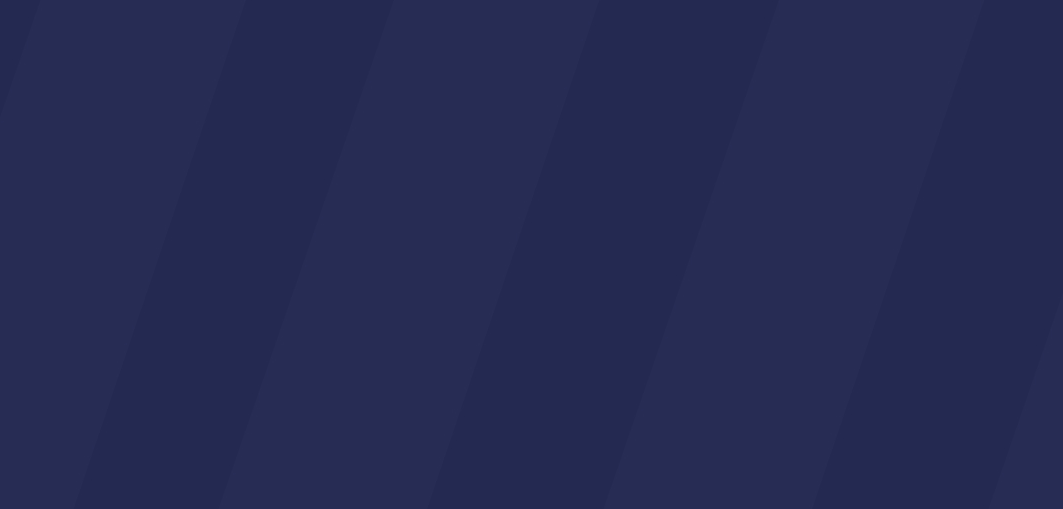
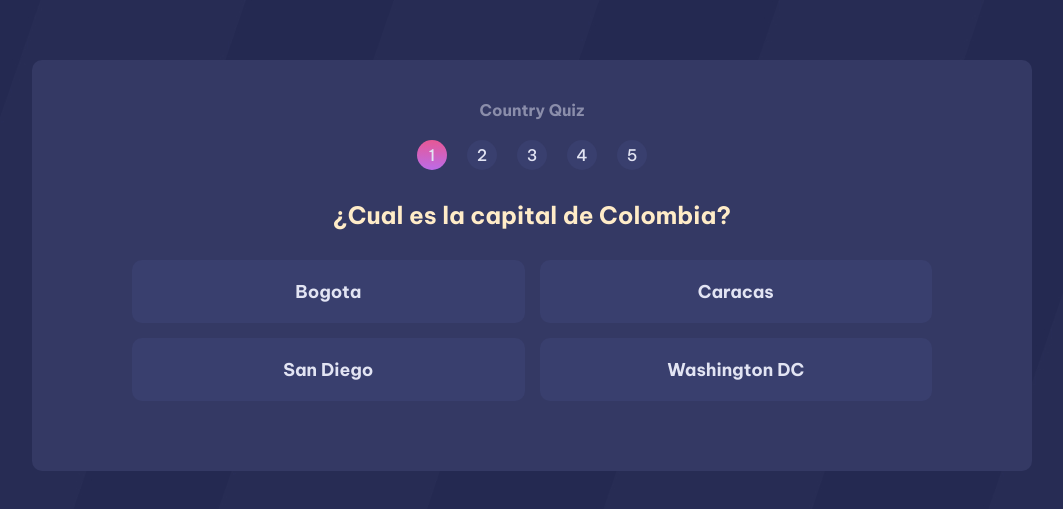
Before and after one commit to yosbergc/country-quiz-frontend, a React (Vite) app: page / in a window 1280 px wide. Shown: the part 135-644 px from the top of the page, without its empty margins (108-1171 px from the left). Built offline with nearby package versions, Linux system fonts and the light colour scheme; the HTML template or start-up script is replaced by a standard one.

Commit message:
Added questions overview component and question component

```diff
--- a/eslint.config.js
+++ b/eslint.config.js
@@ -33,6 +33,7 @@
         'warn',
         { allowConstantExport: true },
       ],
+      'react/prop-types': false
     },
   },
 ]
--- a/src/App.css
+++ b/src/App.css
@@ -2,4 +2,20 @@
   background: url("./assets/bg.jpg");
   height: 100vh;
   width: 100%;
+  display: flex;
+  place-items: center;
 }
+.quiz-container{
+  background: #343964;
+  max-width: 1000px;
+  width: calc(100% - 20px);
+  padding: 40px 20px;
+  border-radius: 10px;
+  margin: 0 auto;
+}
+.quiz-container h3 {
+  color: #8B8EAB;
+  font-size: 1rem;
+  text-align: center;
+  margin-bottom: 20px;
+}
--- a/src/App.jsx
+++ b/src/App.jsx
@@ -1,9 +1,82 @@
 import './App.css'
 
+import { useState } from 'react'
+import { QuestionsOverview } from './components/QuestionsOverview/questionsOverview'
+import { Question } from './components/Question/Question'
 function App() {
+  const [quiz, setQuiz] = useState({
+    name: 'Country Quiz',
+    questions: [
+      {
+        question: '¿Cual es la capital de Colombia?',
+        options: [
+          'Bogota',
+          'Caracas',
+          'San Diego',
+          'Washington DC'
+        ],
+        answered: false,
+        answer: '',
+        correctAnswer: 'Bogota'
+      },
+      {
+        question: '¿Cual es la capital de Brasil?',
+        options: [
+          'Bogota',
+          'Caracas',
+          'San Diego',
+          'Washington DC'
+        ],
+        answered: false,
+        answer: '',
+        correctAnswer: 'Bogota'
+      },
+      {
+        question: '¿Cual es la capital de Colombia?',
+        options: [
+          'Bogota',
+          'Caracas',
+          'San Diego',
+          'Washington DC'
+        ],
+        answered: false,
+        answer: '',
+        correctAnswer: 'Bogota'
+      },
+      {
+        question: '¿Cual es la capital de Colombia?',
+        options: [
+          'Bogota',
+          'Caracas',
+          'San Diego',
+          'Washington DC'
+        ],
+        answered: false,
+        answer: '',
+        correctAnswer: 'Bogota'
+      },
+      {
+        question: '¿Cual es la capital de Colombia?',
+        options: [
+          'Bogota',
+          'Caracas',
+          'San Diego',
+          'Washington DC'
+        ],
+        answered: false,
+        answer: '',
+        correctAnswer: 'Bogota'
+      }
+    ],
+    currentQuestion: 1
+  })
   return (
     <main>
-
+      <section className="quiz-container">
+        <h3>{quiz.name}</h3>
+        <QuestionsOverview quiz={quiz} />
+        <Question quiz={quiz} />
+      </section>
     </main>
   )
 }
--- /dev/null
+++ b/src/components/Question/Question.jsx
@@ -0,0 +1,16 @@
+import './question.css'
+function Question({ quiz }) {
+    return (
+        <section className='single-question--container'>
+            <h2 className="question-title">{quiz.questions[quiz.currentQuestion - 1].question}</h2>
+            <section className="options">
+                {
+                    quiz.questions[quiz.currentQuestion - 1].options.map(answer => {
+                        return <button key={answer} className={`option-single`}>{answer}</button>
+                    })
+                }
+            </section>
+        </section>
+    )
+}
+export { Question }
--- /dev/null
+++ b/src/components/Question/question.css
@@ -0,0 +1,26 @@
+.question-title {
+    margin-top: 30px;
+    text-align: center;
+    color: #FFECC8;
+}
+.options {
+    display: grid;
+    gap: 15px;
+    grid-template-columns: 1fr 1fr;
+    max-width: 800px;
+    padding: 30px 0px;
+    margin: 0 auto;
+}
+.option-single {
+    padding: 20px;
+    color: #E2E4F3;
+    background-color: #393F6E;
+    font-size: 1.1rem;
+    border: none;
+    border-radius: 10px;
+    cursor: pointer;
+    font-weight: 700;
+}
+.option-single:hover {
+    background: linear-gradient(#E65895, #BC6BE8);
+}
--- a/src/components/QuestionsOverview/QuestionsOverview.jsx
+++ b/src/components/QuestionsOverview/QuestionsOverview.jsx
@@ -1,14 +1,17 @@
-function questionsOverview({ currentQuestion, maxQuestions }) {
+import './questionsoverview.css'
+function QuestionsOverview({ quiz }) {
     return (
-        maxQuestions.map((_, index) => {
+        <section className='questions-overview-container'>
+        {quiz.questions.map((question, index) => {
             return <div
             key={index}
-            className={currentQuestion === index + 1 ? 'singleCurrentQuestion activeQuestion' : 'singleCurrentQuestion'}
+            className={quiz.currentQuestion > index? 'singleCurrentQuestion activeQuestion' : 'singleCurrentQuestion'}
             >
                 {index + 1}
             </div>
-        })
+        })}
+        </section>
     )
 }
 
-export { questionsOverview }
+export { QuestionsOverview }
--- /dev/null
+++ b/src/components/QuestionsOverview/questionsoverview.css
@@ -0,0 +1,21 @@
+.questions-overview-container {
+    display: flex;
+    gap: 20px;
+    flex-wrap: wrap;
+    justify-content: center;
+}
+.singleCurrentQuestion {
+    background-color: #393F6E;
+    height: 30px;
+    width: 30px;
+    display: flex;
+    align-items: center;
+    justify-content: center;
+    border-radius: 50%;
+    color: #E2E4F3;
+    font-weight: 500;
+    cursor: pointer;
+}
+.activeQuestion {
+    background: linear-gradient(#E65895, #BC6BE8);
+}
--- /dev/null
+++ b/src/hooks/useQuiz.jsx
@@ -0,0 +1,5 @@
+import
+function useQuiz() {
+
+}
+export { useQuiz }
```
